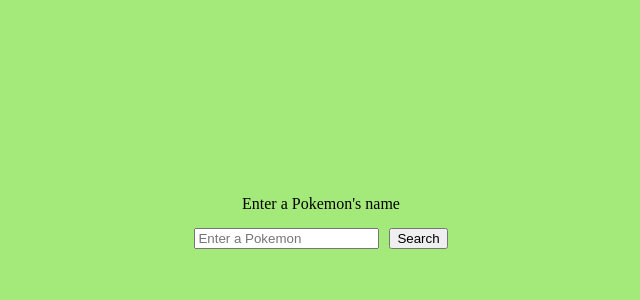
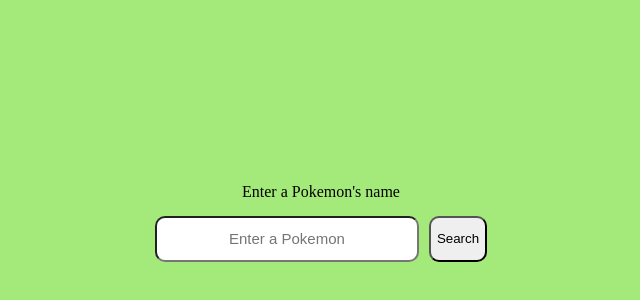
Before and after one commit to swatson9008/pokedexts, a React (Vite) app: page / in a window 1280 px wide. Shown: the part 178-478 px from the top of the page, without its empty margins (319-959 px from the left). Built offline with nearby package versions, Linux system fonts and the light colour scheme.

Commit message:
more styling added to home page

```diff
--- a/src/pages/searchBox.tsx
+++ b/src/pages/searchBox.tsx
@@ -2,6 +2,8 @@ import { useState, ChangeEvent } from "react";
 import Search from "../components/search";
 import { useNavigate } from "react-router-dom";
 import { usePokemonData } from "./pokemonContext";
+import { ButtonContainer } from "../styles/normalButtons";
+import { SearchBoxStyle } from "../styles/searchBox";
 
 export default function SearchBox() {
   const [pokeSearch, setSearch] = useState<string>("");
@@ -10,7 +12,7 @@ export default function SearchBox() {
 
   const handleInputChange = (event: ChangeEvent<HTMLInputElement>) => {
     const searchValue = event.target.value;
-    setSearch(searchValue.toLowerCase().replace(/'/g, ''));
+    setSearch(searchValue.toLowerCase().replace(/'/g, ""));
   };
 
   const handleSearch = async () => {
@@ -23,21 +25,18 @@ export default function SearchBox() {
     } catch (error) {
       console.error(error);
     }
-  }
-
+  };
 
   return (
     <div className="searchMain">
       <div className="searchContainer">
-        <input
+        <SearchBoxStyle
           type="text"
           id="searchInput"
           placeholder="Enter a Pokemon"
           onChange={handleInputChange}
         />
-        <button id="searchButton" onClick={handleSearch}>
-          Search
-        </button>
+        <ButtonContainer onClick={handleSearch}>Search</ButtonContainer>
       </div>
     </div>
   );
--- /dev/null
+++ b/src/styles/normalButtons.ts
@@ -0,0 +1,6 @@
+import styled from "styled-components";
+
+export const ButtonContainer = styled.button`
+
+border-radius: 10px;
+`
--- /dev/null
+++ b/src/styles/searchBox.ts
@@ -0,0 +1,10 @@
+import styled from "styled-components";
+
+export const SearchBoxStyle = styled.input`
+
+border-radius: 10px;
+height: 5vh;
+width: 20vw;
+text-align: center;
+font-size: 15px;
+`
```
